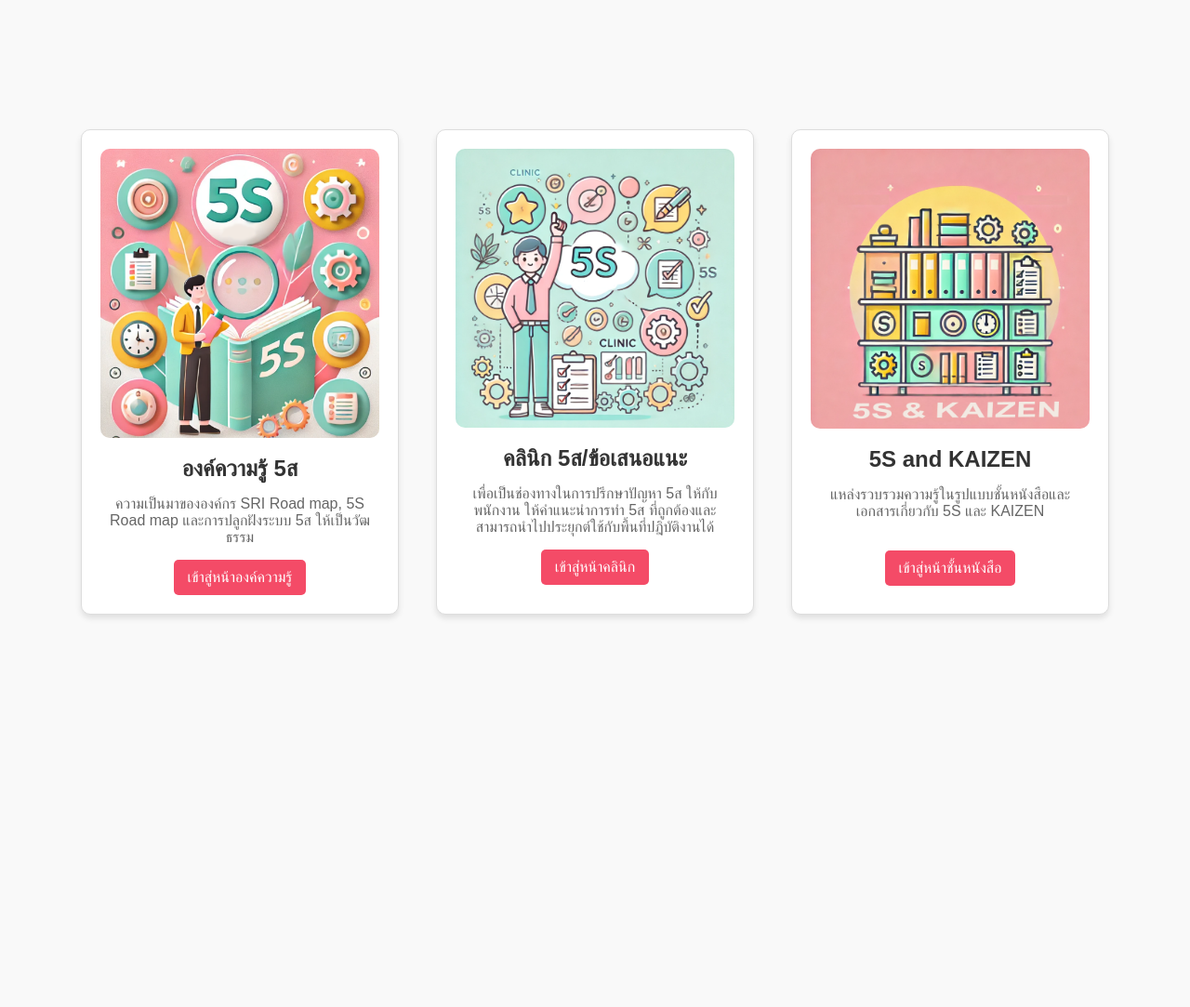
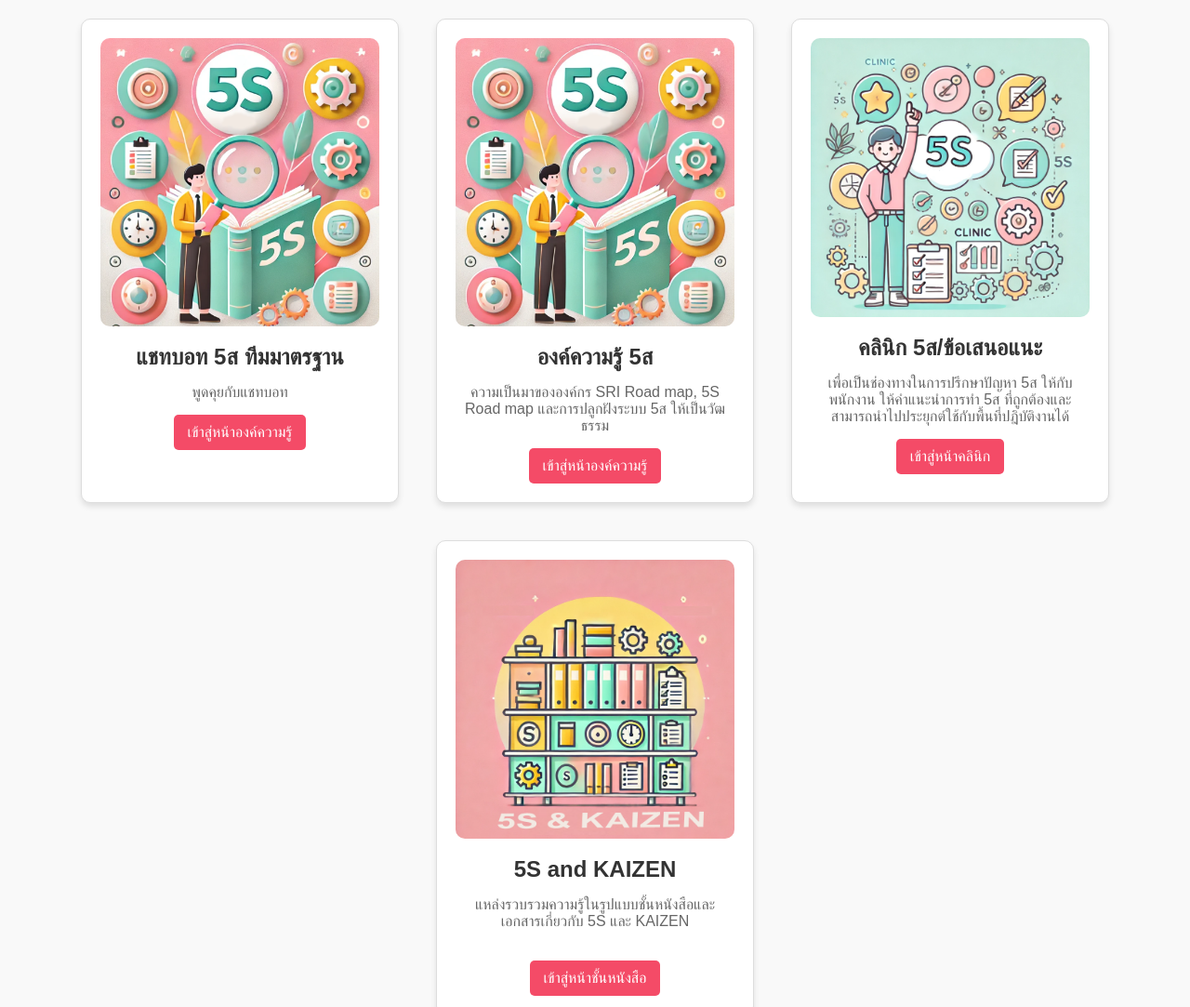
Before and after one commit to Eakkachai27/SRI-5S, a plain HTML site: page index.html in a window 1280 px wide. Shown: the top 1083 px of the page at 93% size. Before the commit the page ends 800 px from the top, so only its background shows below. Drawn offline with Linux system fonts and the light colour scheme.

Commit message:
Update index.html

```diff
--- a/index.html
+++ b/index.html
@@ -8,6 +8,12 @@
 </head>
 <body>
     <div class="container">
+        <div class="card">
+            <img src=".\img\5Scopy.png" alt="แชทบอท 5ส ทีมมาตรฐาน">
+            <h3>แชทบอท 5ส ทีมมาตรฐาน</h3>
+            <p> พูดคุยกับแชทบอท </p>
+            <button onclick="window.location.href='https://siamrikenth.sharepoint.com/sites/5SSRI'">เข้าสู่หน้าองค์ความรู้</button>
+        </div>
         <div class="card">
             <img src=".\img\5Scopy.png" alt="องค์ความรู้ 5ส">
             <h3>องค์ความรู้ 5ส</h3>
```
